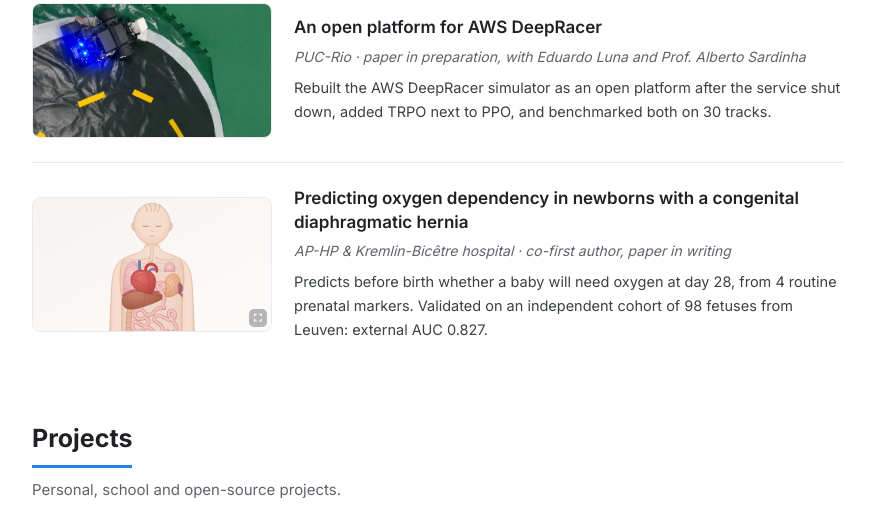
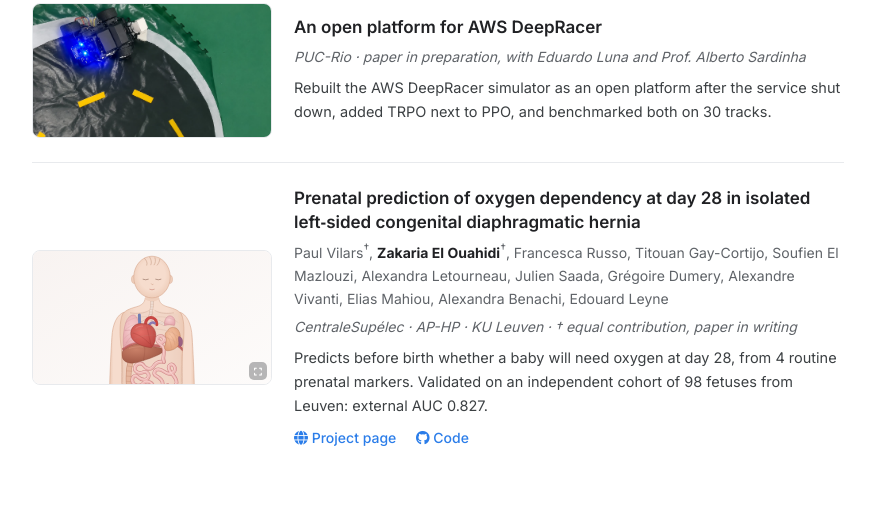
Before and after one commit to EloZiko/EloZiko.github.io, a plain HTML site: page index.html in a window 1280 px wide. Shown: the part 1496-2016 px from the top of the page, without its empty margins (202-1077 px from the left). Drawn offline with Linux system fonts and the light colour scheme.

Commit message:
Link CDH project page, add authors and code link
Co-Authored-By: Claude Opus 5.5 <noreply@anthropic.com>

```diff
--- a/index.html
+++ b/index.html
@@ -203,11 +203,18 @@
           <span class="zoom-hint"><i class="fa-solid fa-expand"></i></span>
         </a>
         <div class="pub__body">
-          <h4 class="pub__title">Predicting oxygen dependency in newborns with a congenital diaphragmatic hernia</h4>
-          <p class="pub__status">AP-HP &amp; Kremlin-Bicêtre hospital · co-first author, paper in writing</p>
+          <h4 class="pub__title"><a href="https://eloziko.github.io/CDH-oxygen-d28-prediction/" target="_blank" rel="noopener">Prenatal prediction of oxygen dependency at day 28 in isolated left&#8209;sided congenital diaphragmatic hernia</a></h4>
+          <p class="pub__authors">Paul Vilars<sup>†</sup>, <b>Zakaria El Ouahidi</b><sup>†</sup>, Francesca Russo,
+            Titouan Gay-Cortijo, Soufien El Mazlouzi, Alexandra Letourneau, Julien Saada, Grégoire Dumery,
+            Alexandre Vivanti, Elias Mahiou, Alexandra Benachi, Edouard Leyne</p>
+          <p class="pub__status">CentraleSupélec · AP-HP · KU Leuven · † equal contribution, paper in writing</p>
           <p class="pub__desc">
             Predicts before birth whether a baby will need oxygen at day 28, from 4 routine prenatal markers.
             Validated on an independent cohort of 98 fetuses from Leuven: external AUC 0.827.
+          </p>
+          <p class="pub__links">
+            <a href="https://eloziko.github.io/CDH-oxygen-d28-prediction/" target="_blank" rel="noopener"><i class="fa-solid fa-globe"></i> Project page</a>
+            <a href="https://github.com/EloZiko/CDH-oxygen-d28-prediction" target="_blank" rel="noopener"><i class="fa-brands fa-github"></i> Code</a>
           </p>
         </div>
       </article>
```
